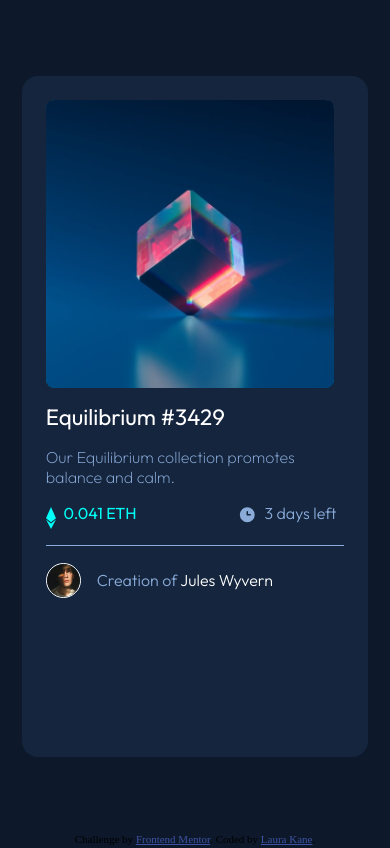
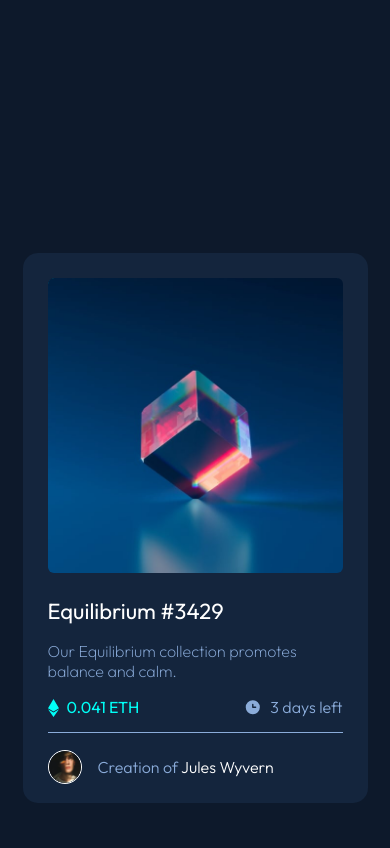
Before and after one commit to lk28967/NFTChallenge, a plain HTML site: page index.html in a window 390 px wide. Shown: the top 848 px of the page. Drawn offline with Linux system fonts and the light colour scheme.

Commit message:
Removed responsiveness and made all objects fixed

```diff
--- a/css/style.css
+++ b/css/style.css
@@ -3,64 +3,32 @@
 
 body {
     background-color: hsl(217, 54%, 11%);
-    max-width: 375px;
 }
 
 main {
     display: flex;
     flex-direction: column;
-    margin: 9vh 3.5vw;
-    height: 75vh;
+    margin: 30vh auto;
+    width: 295px;
+    height: 500px;
     background-color: hsl(216, 50%, 16%);
-    border-radius: 1rem;
-    padding: 1.5rem;
+    border-radius: 15px;
+    padding: 25px;
 }
-
-/* .images {
-    position: relative;
-    width: 360px;
-    max-width: 76vw;
-    transition: opacity .2s;
-}
-
-.image-main {
-    margin-bottom: 1.5vh;
-    border-radius: .5rem;
-    max-width: 18rem;
-    max-height: 18rem;
-    transition: opacity .2s;
-}
-
-.images img.image-hover {
-    position: absolute;
-    top: 8rem;
-    right: 0;
-    left: 7.5rem;
-    bottom: 0;
-    object-fit: contain;
-    display: none;
-    opacity: 0;
-    transition: opacity .2s;
-  }
-
-.images:hover img.image-main:hover  {
-    opacity: 1;
-    display: block;
-  } */
 
 .images {
     background-color:hsl(178, 100%, 50%);
-    border-radius: .6rem;
-    max-width: 18rem;
-    max-height: 18rem;
+    border-radius: 8px;
+    max-width: 294px;
+    max-height: 294px;
     position: relative;
     display: inline-block;
 }
 
-.images .image-main {
-    max-width: 18rem;
-    max-height: 18rem;
-    border-radius: .5rem;
+.image-main {
+    width: 295px;
+    max-height: 295px;
+    border-radius: 6px;
     position: relative;
     display: inline-block;
 }
@@ -68,8 +36,8 @@ main {
 .images .image-hover {
     display: none;
     position: absolute;
-    padding: 7.8rem;
-    border-radius: .5rem;
+    padding: 125px;
+    border-radius: 6px;
     top: 0;
     left: 0;
     z-index: 99;
@@ -77,7 +45,6 @@ main {
 
 .images:hover .image-main {
     z-index: 99;
-    background-color:hsl(178, 100%, 50%);
     opacity: 50%;
 }
 
@@ -90,7 +57,8 @@ h1 {
     margin-bottom: 0;
     font-family: 'Outfit', sans-serif;
     font-weight: 400;
-    font-size: 1.4rem;
+    font-size: 22px;
+    margin-top: 25px;
     color: white;
 }
 
@@ -109,7 +77,7 @@ p {
 .info {
     display: flex;
     justify-content: space-between;
-    padding-bottom: 1rem;
+    padding-bottom: 15px;
     border-bottom: 1px solid hsl(215, 51%, 70%);
 }
 
@@ -120,9 +88,9 @@ p {
 }
 
 .logo {
-    width: 2.6vw;
-    height: 2.6vh;
-    padding-top: .5vh;
+    width: 11px;
+    height: 18px;
+    padding-top: 2px;
 }
 
 h3 {
@@ -130,7 +98,8 @@ h3 {
     font-weight: 400;
     font-size: 16px;
     color: hsl(178, 100%, 50%);
-    margin: 0 2vw;
+    margin: 0;
+    margin-left: 8px;
 }
 
 .time {
@@ -140,9 +109,9 @@ h3 {
 }
 
 .clock {
-    width: 4.8vw;
-    height: 4.8vw;
-    padding-top: .3vh;
+    width: 18px;
+    height: 18px;
+    padding-top: 1px;
 }
 
 h4 {
@@ -150,22 +119,23 @@ h4 {
     font-weight: 300;
     font-size: 16px;
     color: hsl(215, 51%, 70%);
-    margin: 0 2vw;
+    margin: 0;
+    margin-left: 8px;
 }
 
 .credit {
     display: flex;
     justify-content: flex-start;
     align-items: center;
-    margin-top: .5rem;
+    margin-top: 8px;
 }
 
 .avatar {
-    width: 8.5vw;
-    height: 8.5vw;
+    width: 32px;
+    height: 32px;
     border-radius: 100%;
     border: 1px solid white;
-    margin-right: 1rem;
+    margin-right: 16px;
 }
 
 .creation {
```
